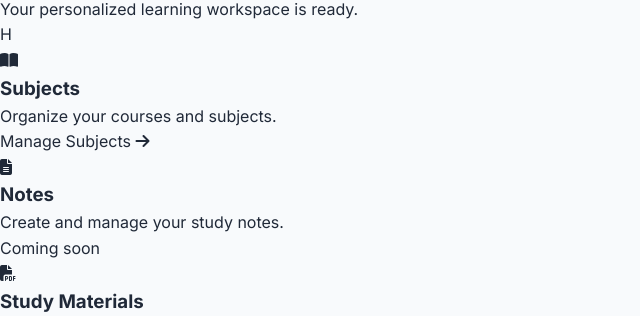
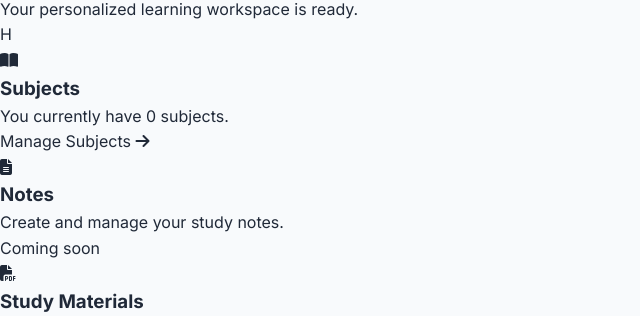
Before and after one commit to MAHIN206/StudyForge, a Django app: page /dashboard/ in a window 1280 px wide. Shown: the part 147-463 px from the top of the page, without its empty margins (0-640 px from the left). Run offline with Django 5.2, Linux system fonts and the light colour scheme; a user stored in the database is signed in; data comes from the database, SQL or seed files in the repository.

Commit message:
update dashboard

```diff
--- a/accounts/templates/dashboard.html
+++ b/accounts/templates/dashboard.html
@@ -42,6 +42,7 @@
 
         <div class="dashboard-grid">
 
+
             <a href="{% url 'subjects' %}" class="dashboard-card">
 
                 <div class="dashboard-card-icon">
@@ -51,7 +52,9 @@
                 <h3>Subjects</h3>
 
                 <p>
-                    Organize your courses and subjects.
+                    You currently have
+                    {{ subject_count }}
+                    subject{{ subject_count|pluralize }}.
                 </p>
 
                 <span class="dashboard-action">
@@ -118,6 +121,7 @@
 
             </div>
 
+
         </div>
 
 
@@ -143,6 +147,7 @@
 
         </div>
 
+
     </div>
 
 </section>
```
